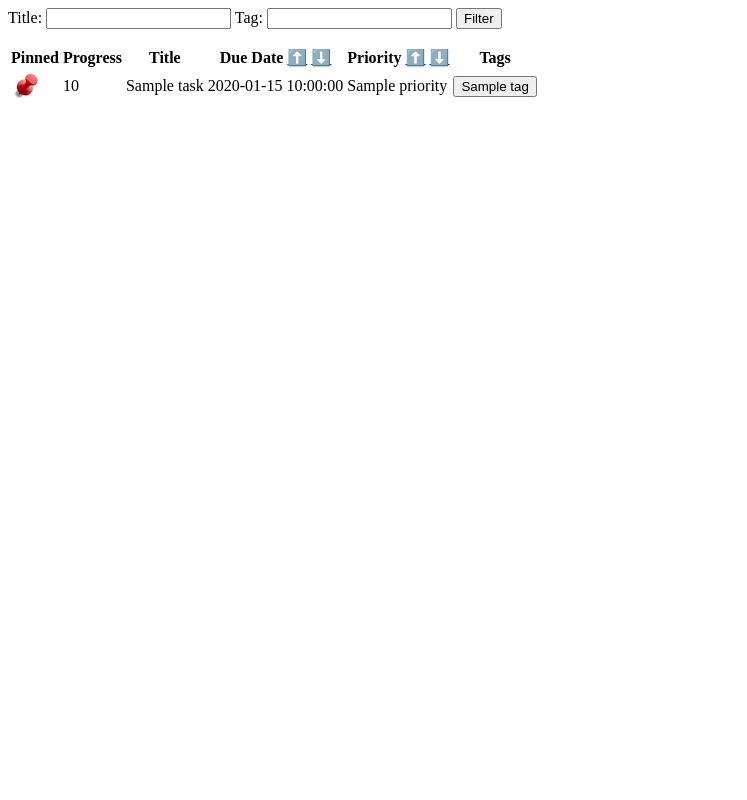
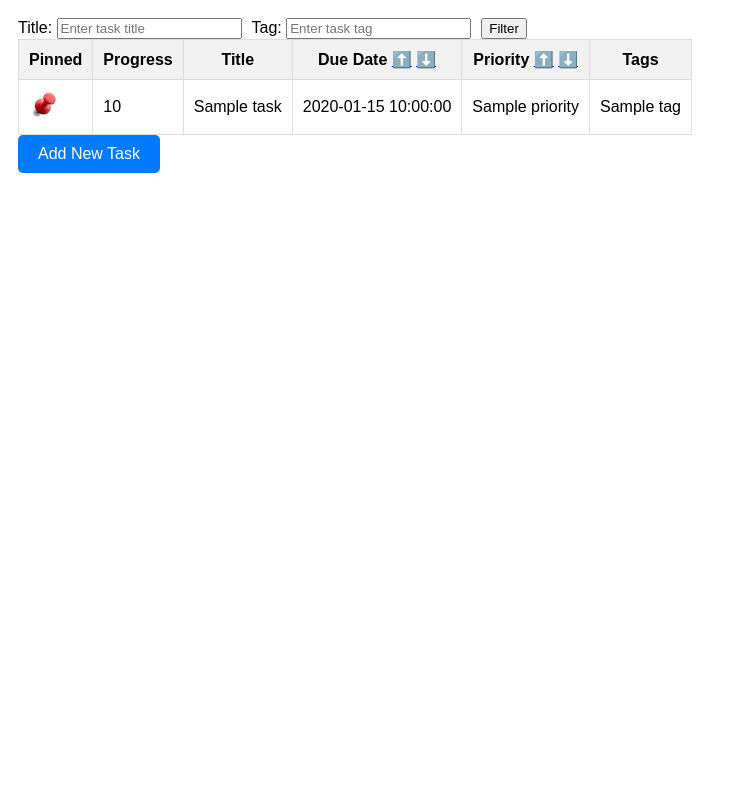
Before and after one commit to harley-bulbasaur/2-web-app-exercise-team-team-team, a Flask app: a page that uses templates/home.html in a window 1280 px wide. Shown: the whole page, without its empty margins (0-747 px from the left). Run offline with Flask 3, Linux system fonts and the light colour scheme; a database or web service that is not in the repository returns one stand-in record (values such as "Sample title").

Commit message:
update add_task page. However, due date is not showing up, need to fix

```diff
--- a/app.py
+++ b/app.py
@@ -1,6 +1,8 @@
-from flask import Flask, render_template, request, redirect, url_for
+from flask import Flask, render_template, request,send_from_directory, redirect, url_for
 from db import get_tasks_collection
 from bson.objectid import ObjectId
+from datetime import datetime
+
 
 from db import get_tasks_collection
 
@@ -13,7 +15,17 @@ tasks_collection = get_tasks_collection()
 
 @app.route('/')
 def home():
-    tasks = tasks_collection.find()
+    # Default sorting criteria
+    sort_by = "due_date"
+    sort_order = 1
+    if 'sort-by' in request.args:
+        if request.args['sort-by'] == 'priority':
+            sort_by = 'priority'
+    if 'sort-order' in request.args and request.args['sort-order'] == 'desc':
+        sort_order = -1
+
+    tasks = tasks_collection.find().sort(sort_by, sort_order)
+
     return render_template('home.html', tasks=tasks)
 
 
@@ -24,23 +36,36 @@ def add_task():
         description = request.form['description']
         priority = request.form['priority']
         due_date = request.form['due_date']
+        pinned = True if request.form['pinned'] == 'true' else False
+        tags = request.form['tags'].split(",")
+        progress = request.form['progress']
 
-        tasks_collection.insert_one({
-            'title': title,
-            'description': description,
-            'priority': priority,
-            'due_date': due_date
-        })
+        # Convert due_date from string to datetime object
+        due_date_obj = datetime.strptime(due_date, '%Y-%m-%d')
+
+        try:
+            tasks_collection.insert_one({
+                'title': title,
+                'description': description,
+                'priority': int(priority),
+                'due_date': due_date_obj,
+                'pinned': pinned,
+                'tags': tags,
+                'progress': progress
+            })
+        except Exception as e:
+            print(f"An error occurred: {e}")
+            return "Error adding task.", 500
 
         return redirect(url_for('home'))
 
     return render_template('add_task.html')
 
 
-# @app.route('/public/<path:filename>')
-# def custom_static(filename):
-#     return send_from_directory(app.static_folder, filename)
+@app.route('/public/<path:filename>')
+def custom_static(filename):
+    return send_from_directory(app.static_folder, filename)
 
 
 if __name__ == '__main__':
-    app.run(debug=True)
+    app.run(host='0.0.0.0', port=5002, debug=True)
--- a/public/css/main.css
+++ b/public/css/main.css
@@ -0,0 +1,54 @@
+body {
+    font-family: Arial, sans-serif;
+    padding: 10px;
+}
+
+form {
+    display: flex;
+    flex-direction: column;
+    gap: 10px;
+}
+
+table {
+    width: 100%;
+    overflow-x: auto;
+    display: block;
+    border-collapse: collapse;
+}
+
+table th, table td {
+    padding: 10px;
+    border: 1px solid #ddd;
+}
+
+th {
+    background-color: #f2f2f2;
+}
+
+img {
+    max-width: 100%;
+    height: auto;
+}
+
+@media (min-width: 768px) {
+    form {
+        flex-direction: row;
+    }
+}
+
+.add-task-btn-container {
+    margin-bottom: 20px;
+}
+
+.add-task-btn {
+    display: inline-block;
+    padding: 10px 20px;
+    background-color: #007BFF;
+    color: white;
+    text-decoration: none;
+    border-radius: 5px;
+}
+
+.add-task-btn:hover {
+    background-color: #0056b3;
+}
--- a/templates/home.html
+++ b/templates/home.html
@@ -1,28 +1,45 @@
+<!DOCTYPE html>
+<html lang="en">
+<head>
+    <meta charset="UTF-8">
+    <meta name="viewport" content="width=device-width, initial-scale=1.0">
+    <title>Task Overview</title>
+    <link rel="stylesheet" href="/public/css/main.css">
+</head>
+<body>
+
+<!-- Filter Form -->
 <form action="/" method="GET">
-    <label>Title: <input type="text" name="titleQ" /></label>
-    <label>Tag: <input type="text" name="tagQ" /></label>
-    <input type="submit" value="Filter" />
+    <div class="form-group">
+        <label for="titleQ">Title:</label>
+        <input type="text" id="titleQ" name="titleQ" placeholder="Enter task title">
+    </div>
+    <div class="form-group">
+        <label for="tagQ">Tag:</label>
+        <input type="text" id="tagQ" name="tagQ" placeholder="Enter task tag">
+    </div>
+    <div>
+        <input type="submit" value="Filter">
+    </div>
 </form>
 
+<!-- Tasks Table -->
 <table>
     <thead>
     <tr>
         <th>Pinned</th>
         <th>Progress</th>
         <th>Title</th>
-
         <th>
             Due Date
             <a href="/?sort-by=due-date&sort-order=asc">⬆️</a>
             <a href="/?sort-by=due-date&sort-order=desc">⬇️</a>
         </th>
-
         <th>
             Priority
             <a href="/?sort-by=priority&sort-order=asc">⬆️</a>
             <a href="/?sort-by=priority&sort-order=desc">⬇️</a>
         </th>
-
         <th>Tags</th>
     </tr>
     </thead>
@@ -31,19 +48,28 @@
         <tr>
             <td>
                 {% if task.pinned %}
-              <img src="/public/img/pin.png" alt="Pinned" width="30" height="30" />
+                    <img src="/public/img/pin.png" alt="Pinned" width="30" height="30">
                 {% endif %}
             </td>
             <td>{{ task.progress }}</td>
             <td>{{ task.title }}</td>
-          <td>{{ task.dueDate }}</td>
+            <td>{{ task.date }}</td>
             <td>{{ task.priority }}</td>
             <td>
                 {% for tag in task.tags %}
-              <button>{{ tag }}</button>
+                    <span class="tag">{{ tag }}</span>
                 {% endfor %}
             </td>
         </tr>
     {% endfor %}
     </tbody>
 </table>
+
+<!-- Add Task Button -->
+<div class="add-task-btn-container">
+    <a href="/add" class="add-task-btn">Add New Task</a>
+</div>
+
+
+</body>
+</html>
```
Also changed, not shown: templates/add_task.html (+55 -11 lines). Lines whose indentation alone changed are shown as unchanged.
